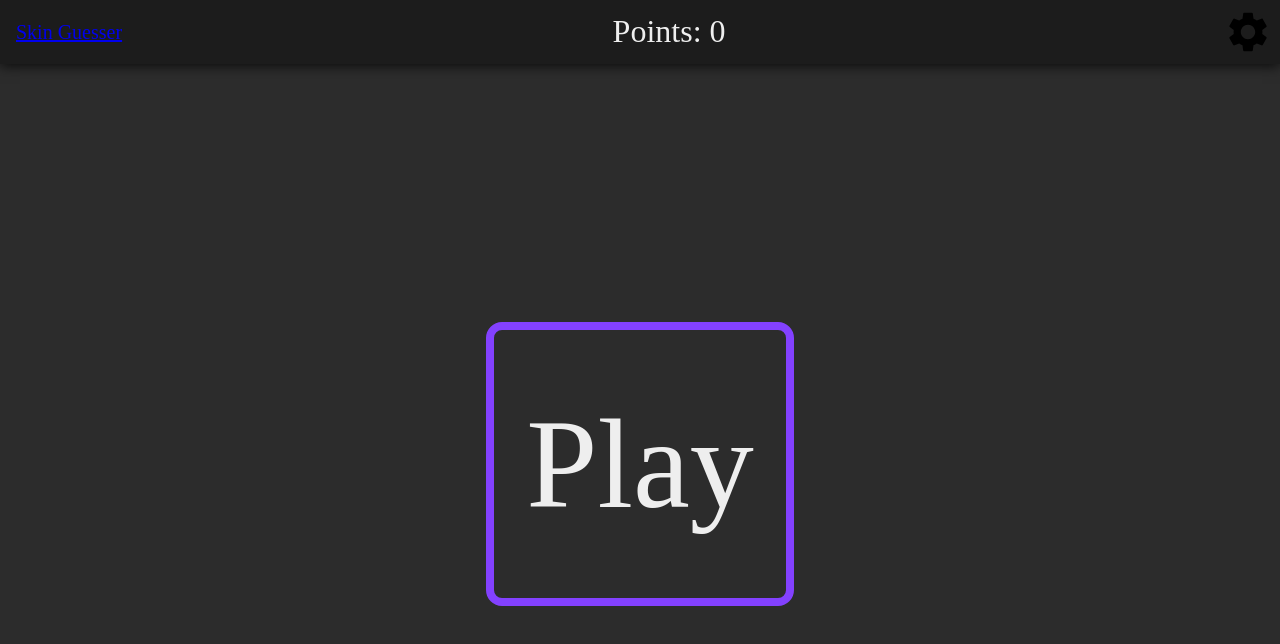
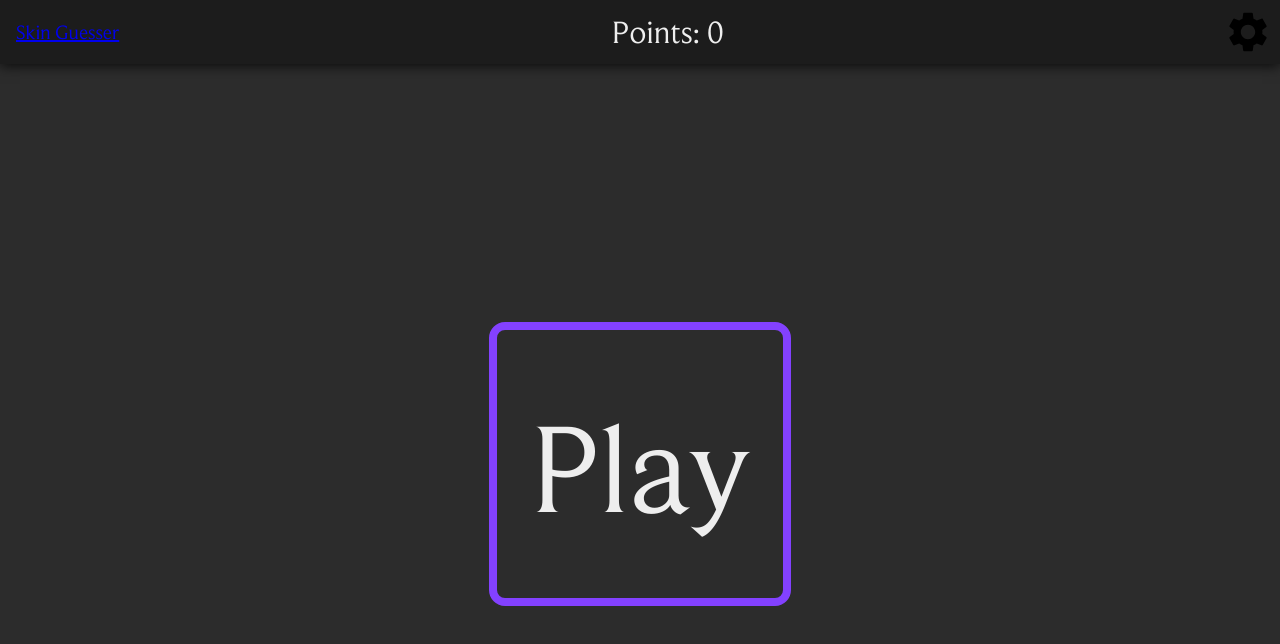
Before and after one commit to ToxicJojo/skin-guesser, a Vue app: page / in a window 1280 px wide. Shown: the top 644 px of the page. Built offline with nearby package versions, Linux system fonts and the light colour scheme.

Commit message:
Added league font (#9)

```diff
--- a/src/scss/partials/_typography.scss
+++ b/src/scss/partials/_typography.scss
@@ -1,5 +1,11 @@
+@font-face {
+  font-family: 'League';
+  src: url('../public/fonts/Beaufort-Regular.woff2')
+}
+
 body {
   line-height: 1.6;
   font-size: 20px;
   color: var(--color-text);
+  font-family: 'League';
 }
```
Also changed, not shown: public/fonts/Beaufort-Regular.woff2 (added).
